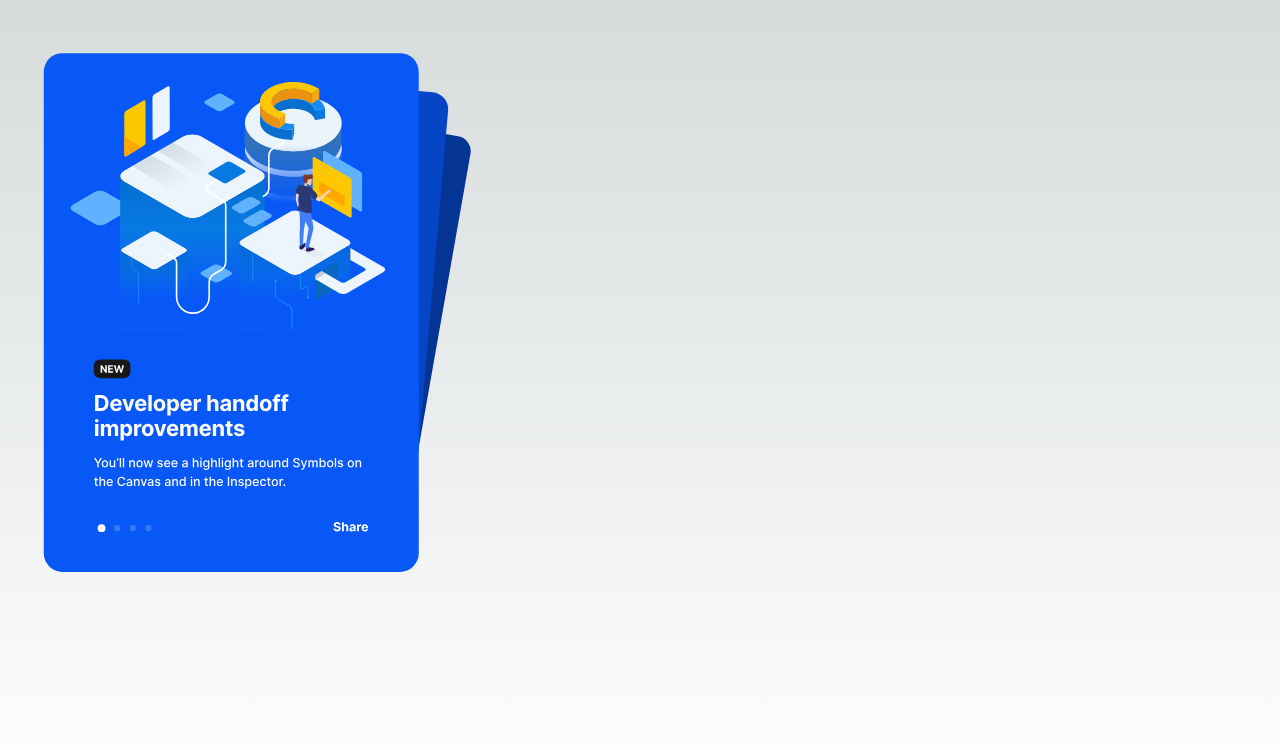
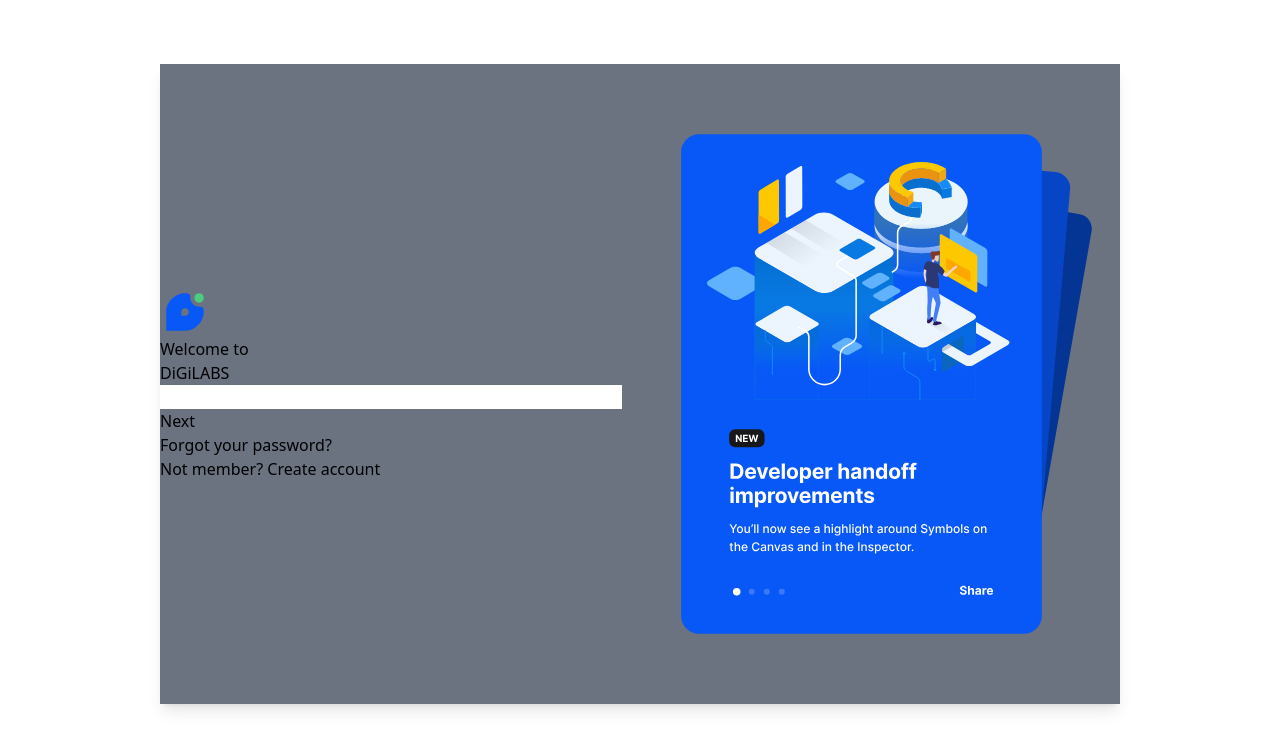
Before and after one commit to rakibul-wdp/auth-design, a Next.js app: page / in a window 1280 px wide. Shown: the top 750 px of the page. Built offline with nearby package versions, Linux system fonts and the light colour scheme.

Commit message:
add content and also add some style

```diff
--- a/src/app/globals.css
+++ b/src/app/globals.css
@@ -1,7 +1,7 @@
 @tailwind base;
 @tailwind components;
 @tailwind utilities;
-
+/*
 :root {
   --max-width: 1100px;
   --border-radius: 12px;
@@ -108,4 +108,11 @@ a {
   html {
     color-scheme: dark;
   }
+} */
+
+body {
+  display: flex;
+  justify-content: center;
+  align-items: center;
+  margin-top: 8vh;
 }
--- a/src/app/page.js
+++ b/src/app/page.js
@@ -6,8 +6,18 @@ const inter = Inter({ subsets: ['latin'] })
 
 export default function Home() {
   return (
-    <div className='w-screen h-screen'>
-      <div></div>
+    <div className='w-9/12 h-[80vh] bg-gray-500 shadow-lg flex items-center justify-around'>
+      <div>
+        <Image src="/logo.svg" alt="me" width="50" height="50" />
+        <h1>Welcome to <br /> DiGiLABS</h1>
+        <form>
+          <input type="text" name="username" id="" />
+          <input type="password" name="password" id="" />
+          <input type="submit" value="Next" />
+        </form>
+        <p>Forgot your password?</p>
+        <p>Not member? <span>Create account</span></p>
+      </div>
       <div>
         <Image src="/auth.svg" alt="me" width="500" height="500" />
       </div>
```
Also changed, not shown: public/logo.svg (added).
